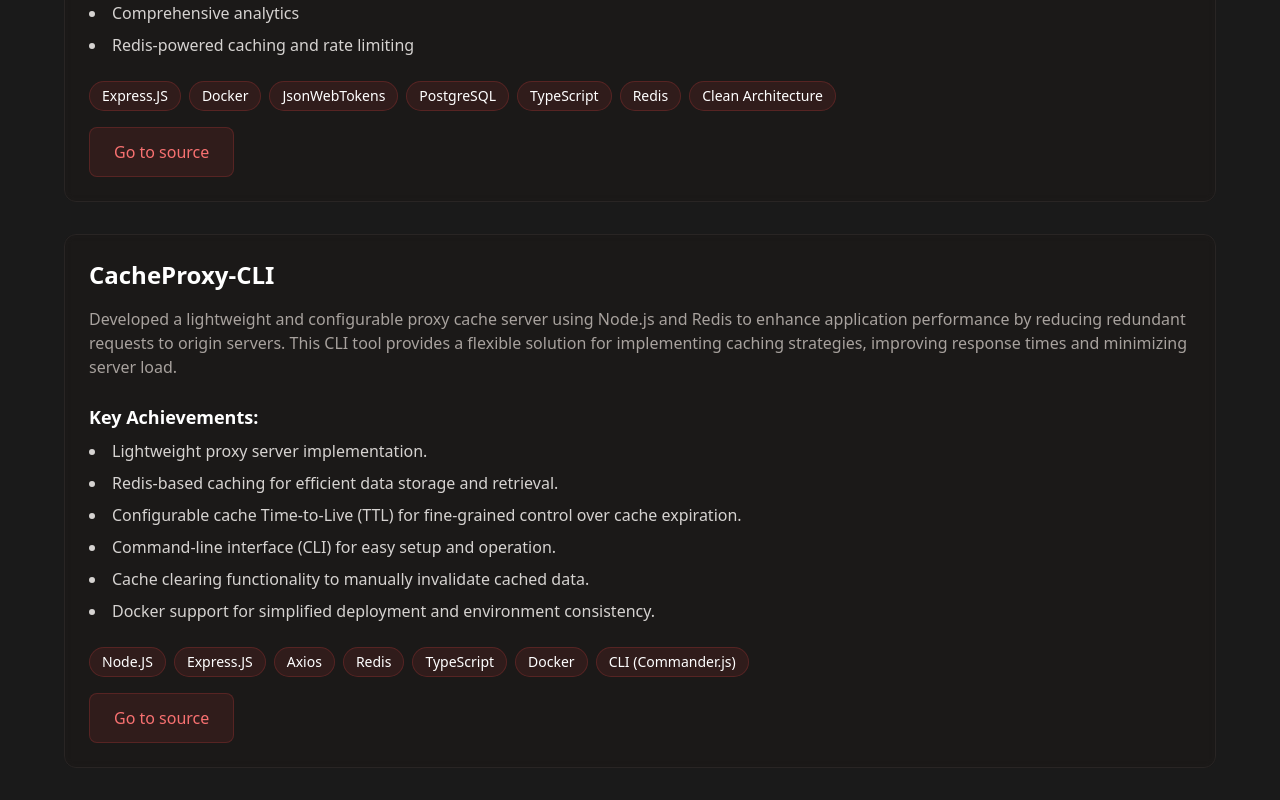
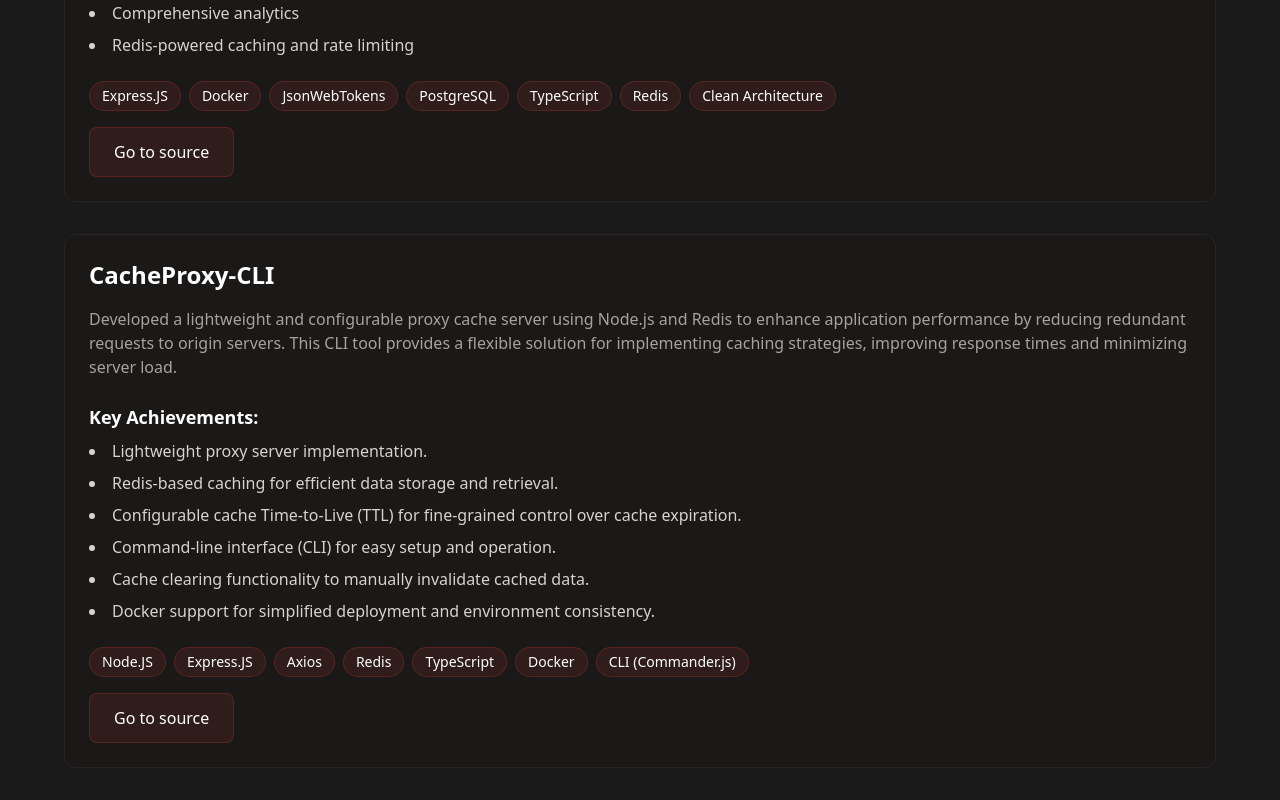
Before and after one commit to Cesar-Marcano/portfolio, a Next.js app: page / in a window 1280 px wide. Shown: the part 1240-2040 px from the top of the page. Built offline with nearby package versions, Linux system fonts and the light colour scheme.

Commit message:
feat: add button to go to project source

```diff
--- a/app/components/SystemArchitecture.tsx
+++ b/app/components/SystemArchitecture.tsx
@@ -122,7 +122,7 @@
                   )
                 }
                 whileHover={{ scale: 1.02 }}
-                className="mt-4 inline-flex items-center gap-2 px-6 py-3 bg-red-500/10 text-red-400 rounded-lg border border-red-500/20 hover:bg-red-500/20 transition-colors"
+                className="mt-4 inline-flex items-center gap-2 px-6 py-3 bg-red-500/10 text-white rounded-lg border border-red-500/20 hover:bg-red-500/20 transition-colors"
               >
                 <span>Go to source</span>
               </motion.button>
```
